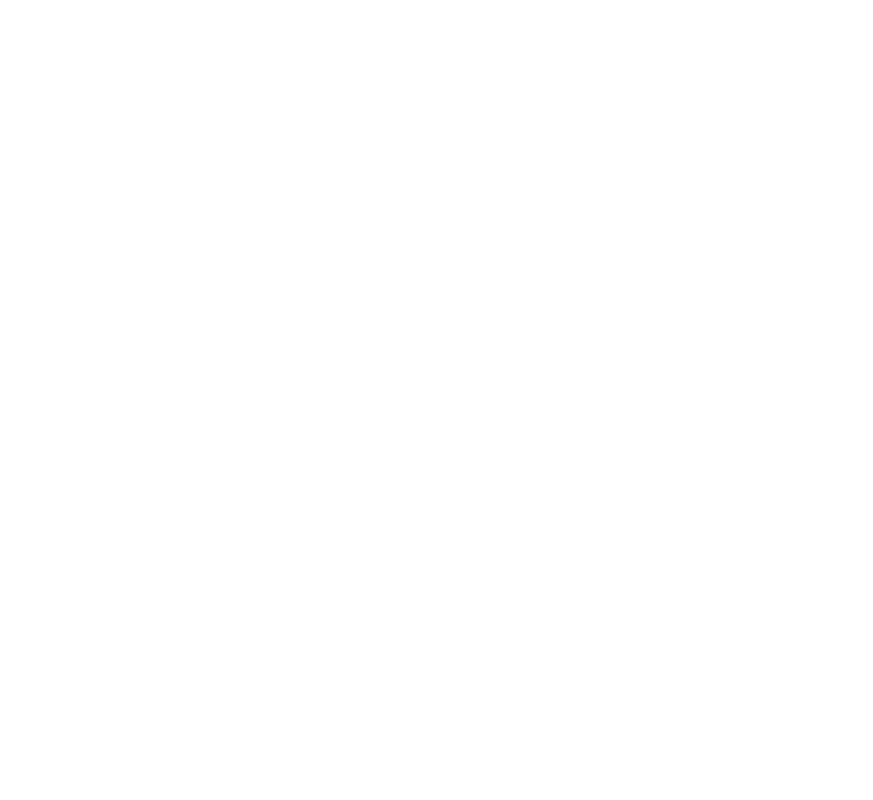
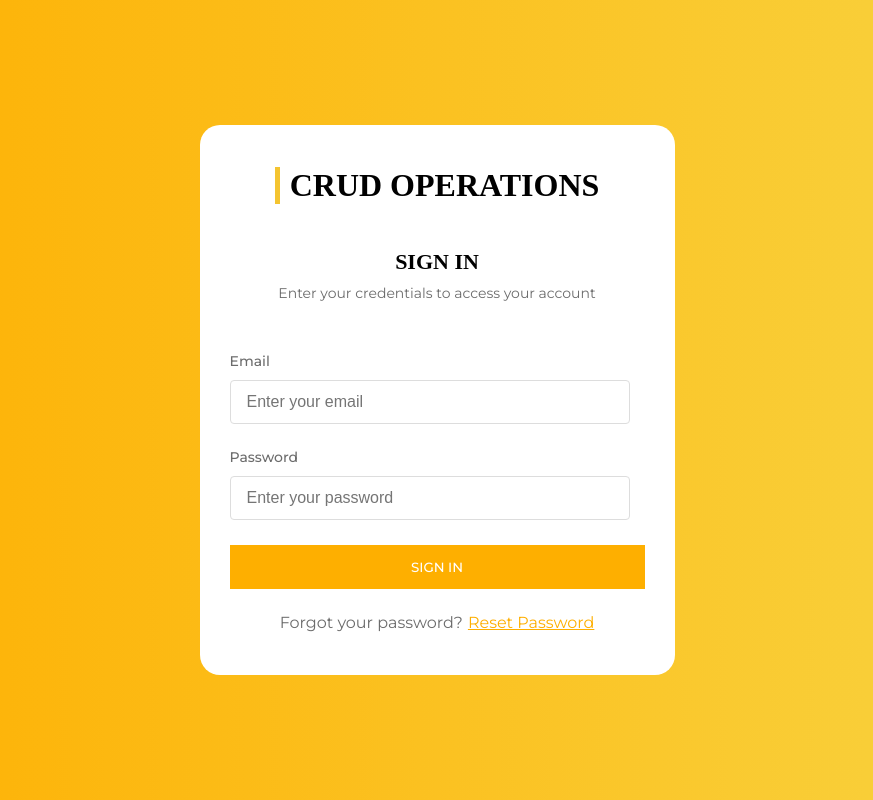
Before and after one commit to SantiagoPedrazaSierra/simple-board, a plain HTML site: page index.html in a window 1280 px wide. Shown: the whole page, without its empty margins (203-1076 px from the left). Drawn offline with Linux system fonts and the light colour scheme; a web font is replaced by a local one.

Commit message:
feat: :art: Add style de page sign-in

```diff
--- a/css/style.css
+++ b/css/style.css
@@ -4,3 +4,135 @@
     padding: 0;
     box-sizing: border-box;
 }
+body{
+    background: var(--color-fond);
+}
+main{
+    display: flex;
+    justify-content: center;
+    align-items: center;
+    height: 100vh;
+}
+.container_main {
+    margin: auto;
+    background: green;
+    display: flex;
+    flex-direction: column;
+    width: 475px;
+    height: 550px;
+    padding: 42px 30px;
+    border-radius: 20px;
+    background: var(--color-1);
+}
+.container_title {
+    height: 135px;
+    display: flex;
+    flex-direction: column;
+    justify-content: space-between;
+    align-items: center;
+    gap: 43px;
+    h2{
+        font-family: "Montserrat-Bold";
+        font-size: 22px;
+    }
+    p{
+        font-family: "Montserrat-Regular";
+        font-size: 14px;
+        color: var(--color-5);
+    }
+
+
+}
+.title_main{
+    h1{
+        font-family: "Montserrat-Bold";
+        font-size: 32px;
+        border-left: 5px solid #F4C430;
+        padding-left: 10px;
+    }
+}
+.title_second{
+    display: flex;
+    flex-direction: column;
+    justify-content: center;
+    align-items: center;
+    gap: 9px;
+    h1{
+        font-family: "Montserrat-Bold";
+        font-size: 32px;
+        border-left: 5px solid #F4C430;
+        padding-left: 10px;
+    }
+}
+.container_form {
+    margin-top: 50px;
+    height: 280px;
+    display: flex ;
+    flex-direction: column;
+    justify-content: space-between;
+    color: var(--color-2);
+
+}
+.div_email {
+    display: flex;
+    font-family: "Montserrat-Medium";
+    font-size: 14px;
+    flex-direction: column;
+    gap: 10px;
+    color: var(--color-5);
+}
+.email-label {
+}
+.email-input {
+    width: 100%; /* O un ancho específico según el diseño */
+    max-width: 400px; /* Ajusta según necesites */
+    padding: 12px 16px;
+    border: 1px solid #ddd; /* Borde sutil */
+    border-radius: 4px; /* Bordes redondeados */
+    font-size: 16px;
+    color: var(--color-2);
+    outline: none;
+    transition: all 0.3s ease-in-out;
+}
+.div_password {
+    display: flex;
+    font-family: "Montserrat-Medium";
+    font-size: 14px;
+    flex-direction: column;
+    gap: 10px;
+    color: var(--color-5);
+}
+.password-label {
+}
+.password-input {
+    width: 100%; /* O un ancho específico según el diseño */
+    max-width: 400px; /* Ajusta según necesites */
+    padding: 12px 16px;
+    border: 1px solid #ddd; /* Borde sutil */
+    border-radius: 4px; /* Bordes redondeados */
+    font-size: 16px;
+    color: var(--color-2);
+    outline: none;
+    transition: all 0.3s ease-in-out;
+}
+.button {
+    width: 100%;
+    height: 44px;
+    display: flex;
+    justify-content: center;
+    align-items: center;
+    border: none;
+    font-family: "Montserrat-Medium";
+    background: var(--color-4);
+    color: var(--color-1);
+}
+.reset_password {
+    display: flex;
+    justify-content: center;
+    gap: 5px;
+    color: var(--color-5);
+    font-family: "Montserrat-Regular";
+    a{
+        color: var(--color-4);
+    }
+}
--- a/css/variables.css
+++ b/css/variables.css
@@ -1,3 +1,25 @@
 :root{
-    --color-1:#ededed;
+    --color-1:#FFFFFF;
+    --color-2:#000000;
+    --color-3:#F8D442;
+    --color-4:#FEAF00;
+    --color-5:#6C6C6C;
+    --color-fond:linear-gradient(to right, #FEAF00, #F8D442);;
 }
+
+@font-face {
+    font-family: "Montserrat-Bold";
+    src: url(../storage/font/Montserrat-Bold.ttf);
+}
+@font-face {
+    font-family: "Montserrat-SemiBold";
+    src: url(../storage/font/Montserrat-SemiBold.ttf);
+}
+@font-face {
+    font-family: "Montserrat-Regular";
+    src: url(../storage/font/Montserrat-Regular.ttf);
+}
+@font-face {
+    font-family: "Montserrat-Medium";
+    src: url(../storage/font/Montserrat-Medium.ttf);
+}
--- a/index.html
+++ b/index.html
@@ -5,8 +5,35 @@
     <meta name="viewport" content="width=device-width, initial-scale=1.0">
     <title>Document</title>
     <script src="js/main.js" defer type="module"></script>
+    <link rel="stylesheet" href="css/style.css">
 </head>
 <body>
+    <main>
+        <section class="container_main">
+            <article class="container_title">
+                <div class="title_main">
+                    <h1>CRUD OPERATIONS</h1>
+                </div>
+                <div class="title_second">
+                    <h2>SIGN IN</h2>
+                <p>Enter your credentials to access your account</p>
+                </div>
+
+            </article>
+            <article class="container_form">
+                <div class="div_email">
+                    <label for="email" class="email-label">Email</label>
+                    <input type="email" id="email" class="email-input" placeholder="Enter your email">
+                </div>
+                <div class="div_password">
+                    <label for="password" class="password-label">Password</label>
+                    <input type="password" id="email" class="password-input" placeholder="Enter your password">
+                </div>
+                <button class="button">SIGN IN</button>
+                <div class="reset_password">Forgot your password? <a href="#">Reset Password</a></div>
+            </article>
+        </section>
+    </main>
 
 </body>
 </html>
```
